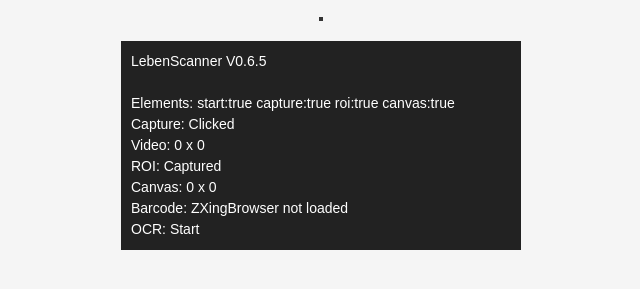
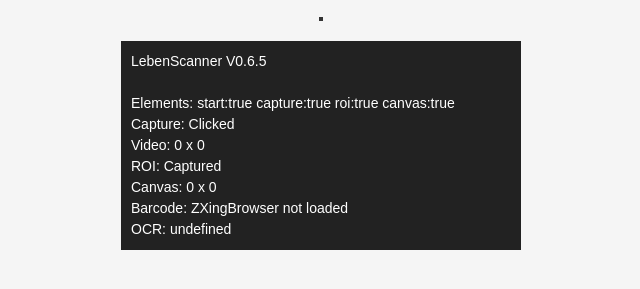
Before and after one commit to RammusDev/LebenScanner, a plain HTML site: page index.html in a window 1280 px wide. Both pictures are taken after a click on the button "掃描". Shown: the part 323-612 px from the top of the page, 319-959 px from the left. Drawn offline with nearby package versions, Linux system fonts and the light colour scheme.

Commit message:
add tesseract lib

```diff
--- a/index.html
+++ b/index.html
@@ -33,6 +33,7 @@
 
 <script src="./js/config.js"></script>
 <script src="https://unpkg.com/@zxing/browser@latest"></script>
+<script src="https://cdn.jsdelivr.net/npm/tesseract.js@5/dist/tesseract.min.js"></script>
 <script>
     document.getElementById("app-version").innerHTML=
     APP_CONFIG.name+" "+APP_CONFIG.version;
--- a/js/ocr.js
+++ b/js/ocr.js
@@ -1,9 +1,6 @@
 export async function decodeMHD(canvas,debug){
 
-    debug(
-        "OCR",
-        "Start"
-    );
+    debug("OCR",typeof Tesseract);
 
     return null;
 }
```
